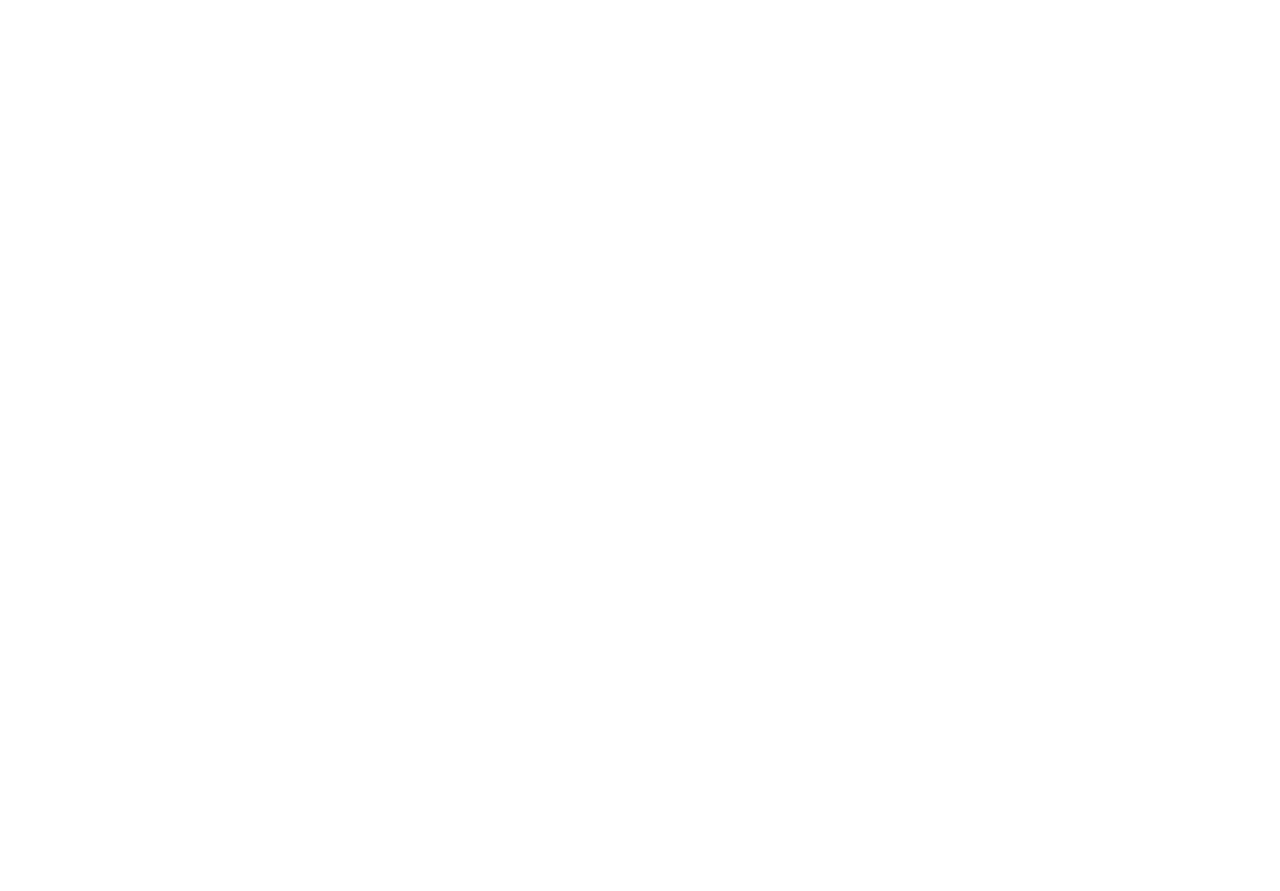
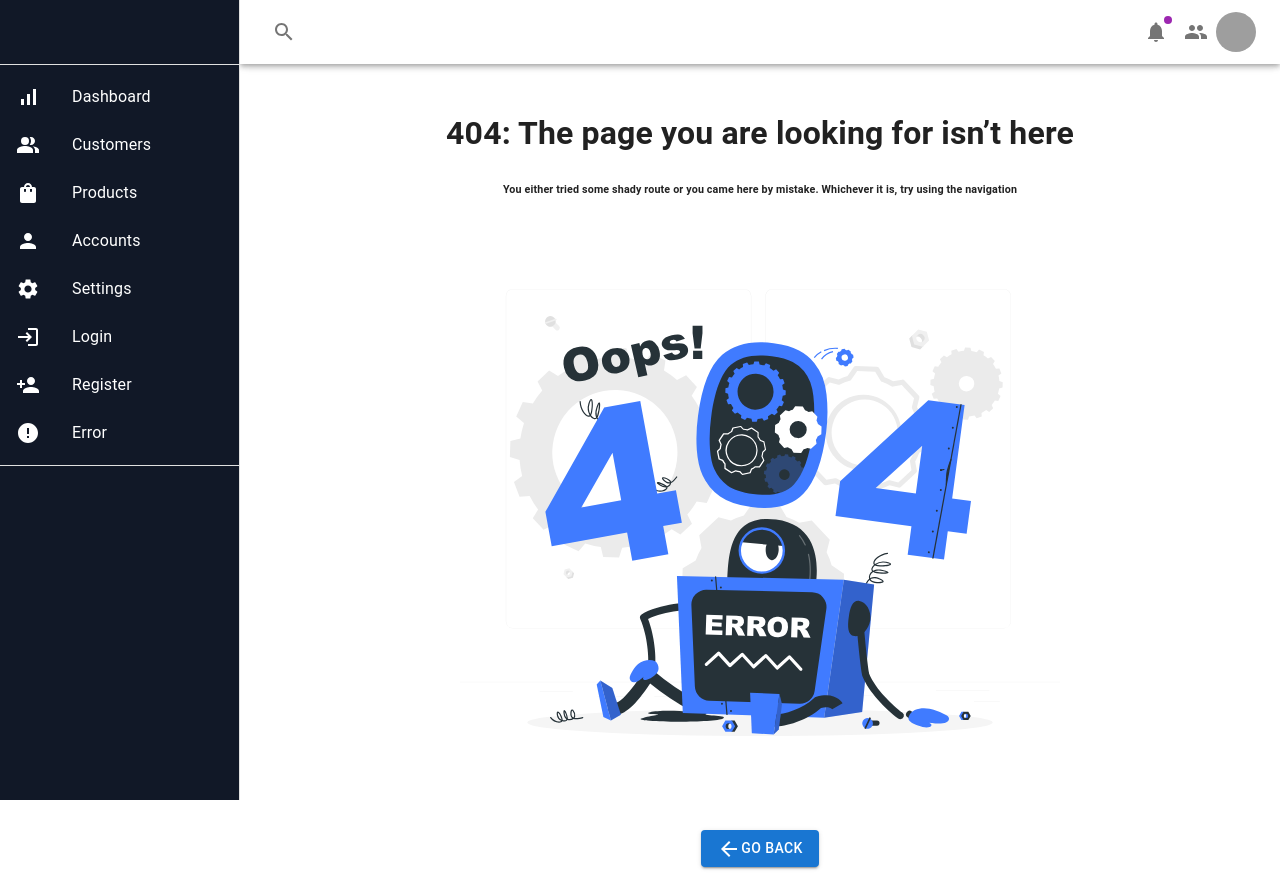
Before and after one commit to ZakariaSelassi/dashboardui, a React (Create React App) app: page /error in a window 1280 px wide. Before the commit this address had no page. Before the commit the page ends 800 px from the top, so only its background shows below. Built offline with nearby package versions, Linux system fonts and the light colour scheme; grey boxes are pictures that could not be loaded.

Commit message:
update : 404 not found layout done !

```diff
--- a/src/Router.js
+++ b/src/Router.js
@@ -6,12 +6,14 @@
 import App from './App';
 import Customers from './layout/Customers';
 import Dashboard from './layout/Dashboard';
+import NotFound from './layout/NotFound';
 const MyRouter = () => {
   return (
     <Routes>
         <Route path="/" element={<App/>} >
             <Route path="/dashboard" element={<Dashboard/>} />
             <Route path="/customers" element={<Customers/>} />
+            <Route path="/error" element={<NotFound/>} />
         </Route>
     </Routes>
   )
--- /dev/null
+++ b/src/layout/NotFound.js
@@ -0,0 +1,28 @@
+import React from 'react'
+import Box from '@material-ui/core/Box';
+import ReactIcon from "../icon/404.svg"
+import { ArrowLeft } from '@mui/icons-material';
+import ArrowBackIcon from '@mui/icons-material/ArrowBack';
+import { Button } from '@mui/material';
+import { useNavigate } from 'react-router-dom';
+const NotFound = () => {
+    const navigate = useNavigate();
+  return (
+
+    <Box sx={{ textAlign: 'center' }}>
+        <h1>404: The page you are looking for isn’t here</h1>
+         <h6>You either tried some shady route or you came here by mistake. Whichever it is, try using the navigation</h6>
+        <img src={ReactIcon} alt="React Logo" width={600} />
+        <Box>
+            <Button  variant="contained" onClick={() => navigate('/dashboard')}>
+                <ArrowBackIcon/>
+                Go Back
+
+            </Button>
+        </Box>
+
+  </Box>
+  )
+}
+
+export default NotFound
```
Also changed, not shown: src/icon/404.svg (added).
